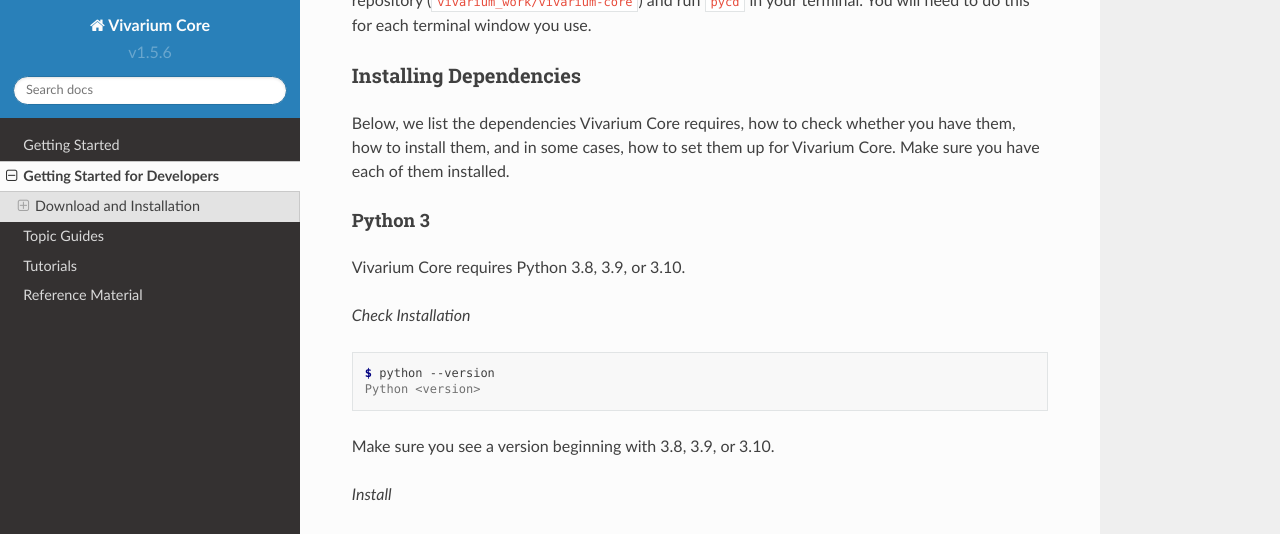
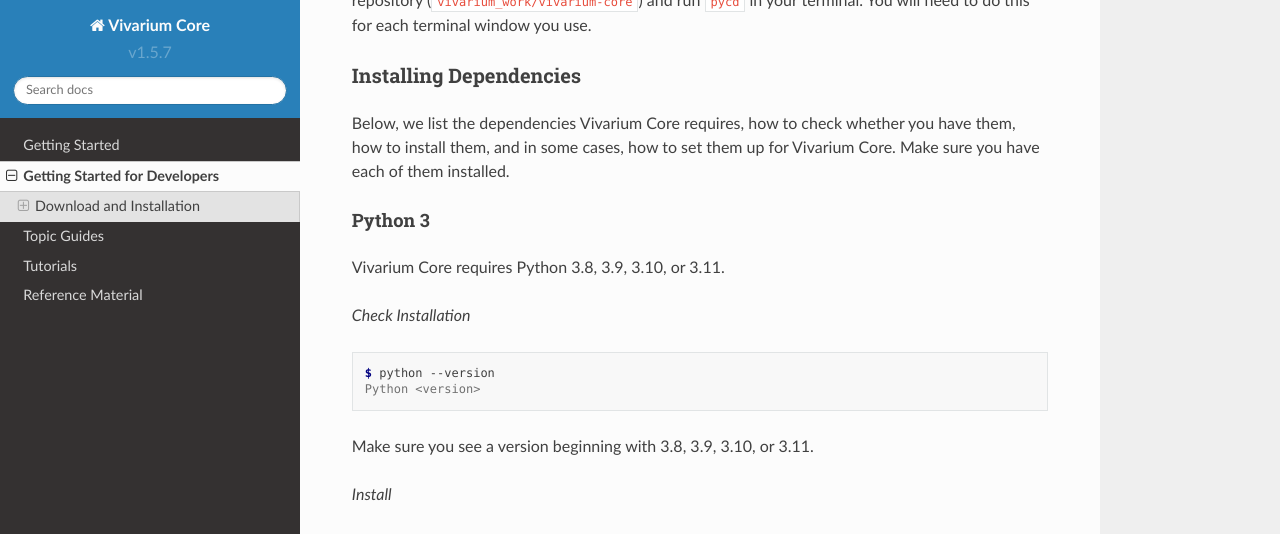
Before and after one commit to vivarium-collective/vivarium-core, a Sphinx documentation site: the page built from doc/getting_started_dev.rst, in a window 1280 px wide and 900 px high, scrolled down 831 px. Shown: the top 534 px of the window. Built offline with Sphinx 7.4.7 and the Read the Docs theme 2.0.0, drawn with Linux system fonts in a browser that asks for light colours; pages that are not in the unit, such as notebooks, are missing from menus.

Commit message:
support python 3.11

```diff
--- a/doc/getting_started.rst
+++ b/doc/getting_started.rst
@@ -46,7 +46,7 @@
 Python 3
 --------
 
-Vivarium Core requires Python 3.8, 3.9, or 3.10.
+Vivarium Core requires Python 3.8, 3.9, 3.10, or 3.11.
 
 *Check Installation*
 
@@ -55,7 +55,7 @@
     $ python --version
     Python <version>
 
-Make sure you see a version starting with 3.8, 3.9, or 3.10.
+Make sure you see a version starting with 3.8, 3.9, 3.10, or 3.11.
 
 *Install*
 
--- a/doc/getting_started_dev.rst
+++ b/doc/getting_started_dev.rst
@@ -53,7 +53,7 @@
 Python 3
 --------
 
-Vivarium Core requires Python 3.8, 3.9, or 3.10.
+Vivarium Core requires Python 3.8, 3.9, 3.10, or 3.11.
 
 *Check Installation*
 
@@ -62,7 +62,7 @@
     $ python --version
     Python <version>
 
-Make sure you see a version beginning with 3.8, 3.9, or 3.10.
+Make sure you see a version beginning with 3.8, 3.9, 3.10, or 3.11.
 
 *Install*
 
--- a/setup.py
+++ b/setup.py
@@ -2,7 +2,7 @@
 from setuptools import setup
 
 
-VERSION = '1.5.6'
+VERSION = '1.5.7'
 
 
 if __name__ == '__main__':
@@ -72,6 +72,7 @@
             'Programming Language :: Python :: 3.8',
             'Programming Language :: Python :: 3.9',
             'Programming Language :: Python :: 3.10',
+            'Programming Language :: Python :: 3.11',
             'Topic :: Scientific/Engineering',
         ],
         keywords='vivarium multi-scale computational-biology biology simulation framework',
```
Also changed, not shown: 4 other files.
